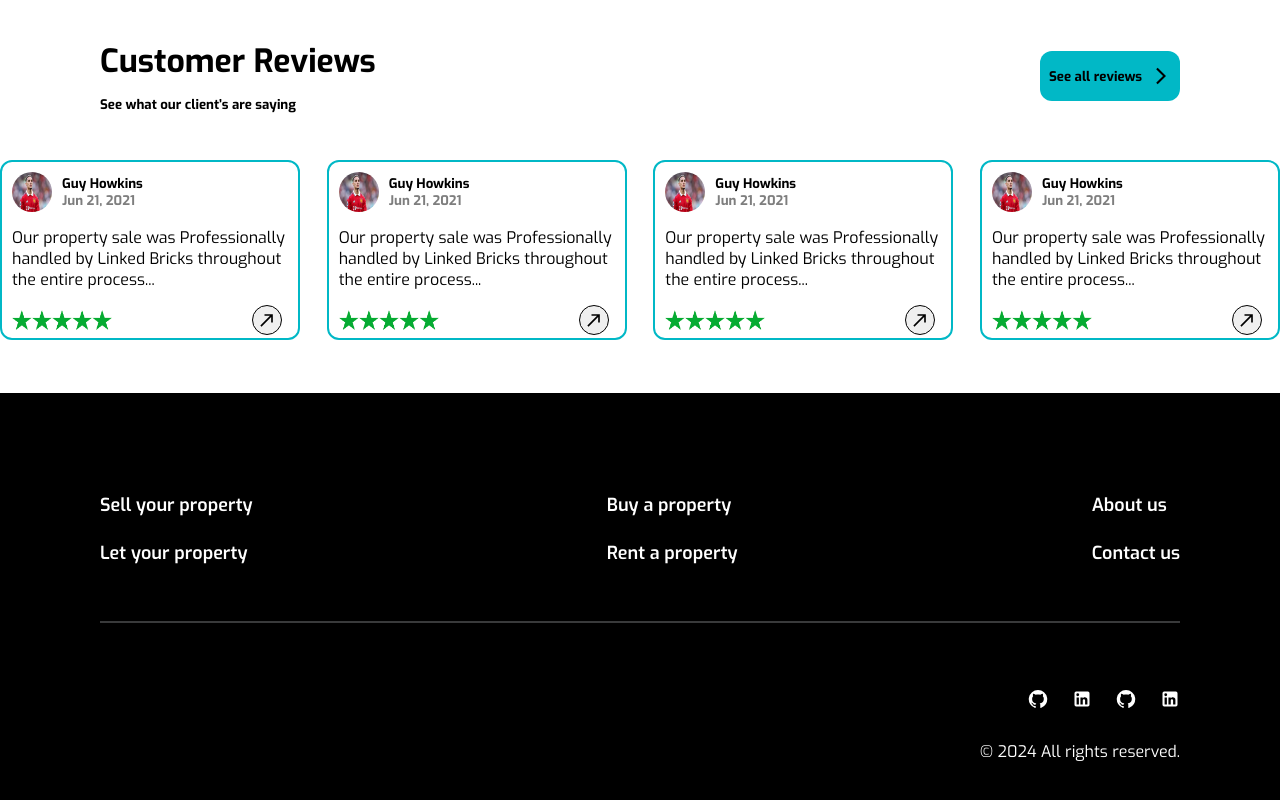
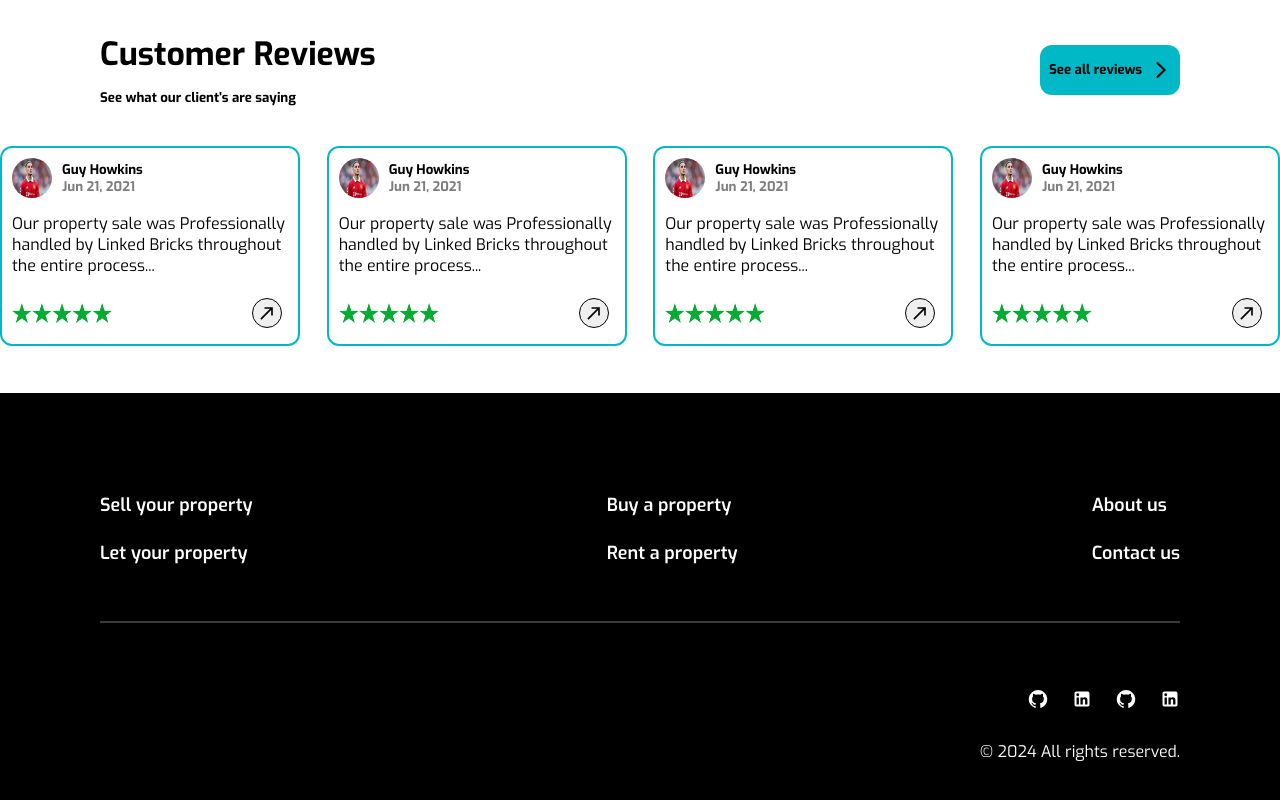
Before and after one commit to AhmedAmgadElsharkawy/Real-Estate-Property-Management, a React (Vite) app in the folder client/: page / in a window 1280 px wide. Shown: the part 2389-3189 px from the top of the page. Built offline with nearby package versions, Linux system fonts and the light colour scheme.

Commit message:
fixing the review card bug

```diff
--- a/client/src/components/Review Card/ReviewCard.jsx
+++ b/client/src/components/Review Card/ReviewCard.jsx
@@ -13,7 +13,9 @@ function ReviewCard() {
                     <h5 className={styles.reviewDate}>Jun 21, 2021</h5>
                 </div>
             </div>
-            <p className={styles.comment}>Our property sale was Professionally handled by Linked Bricks throughout the entire process...</p>
+            <div className={styles.commentDiv}>
+                <p className={styles.comment}>Our property sale was Professionally handled by Linked Bricks throughout the entire process...</p>
+            </div>
             <div className={styles.ratingDev}>
                 <img className={styles.ratingStars} src={rating} alt="" />
                 <button className={styles.showButton}>
--- a/client/src/components/Review Card/reviewCard.module.css
+++ b/client/src/components/Review Card/reviewCard.module.css
@@ -1,6 +1,6 @@
 .mainDev {
     width: 300px;
-    height: 180px;
+    height: 200px;
     background-color: white;
     padding: 10px;
     display: flex;
@@ -24,6 +24,10 @@
 
 .reviewDate {
     opacity: 50%;
+}
+
+.commentDiv {
+    height: 100px;
 }
 
 .comment {
```
